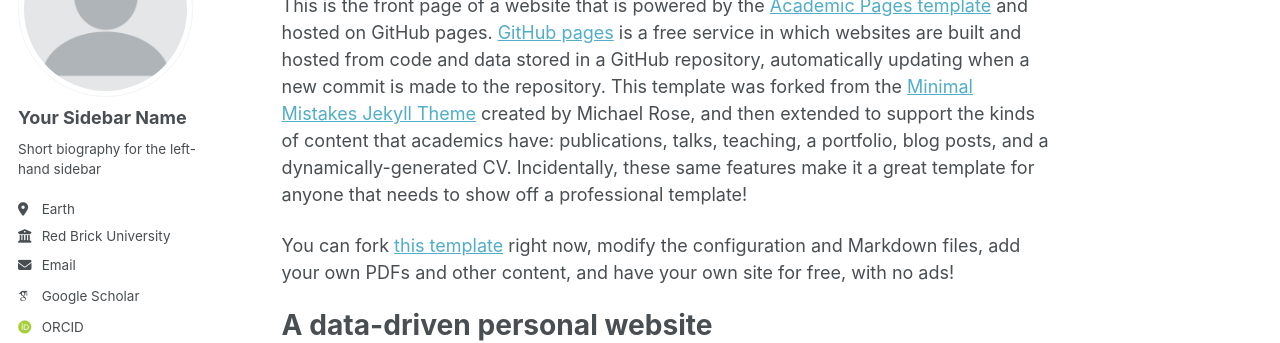
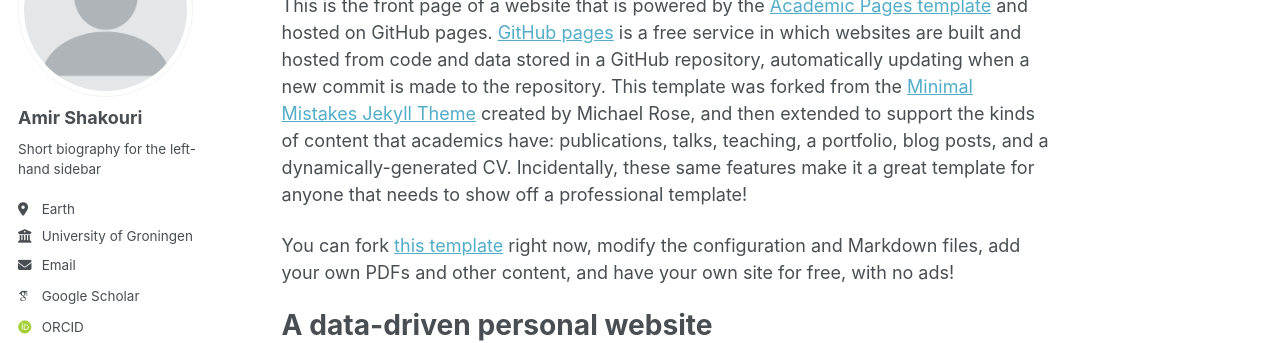
Before and after one commit to a-shakouri/a-shakouri.github.io, a Jekyll site: the page built from _pages/about.md, in a window 1280 px wide. Shown: the part 179-522 px from the top of the page. Built offline with Jekyll 4.4.1, drawn with Linux system fonts in a browser that asks for light colours; some web fonts are replaced; a script bundle is joined from its source files by our own code; library files that are not in the unit come from our copies.

Commit message:
Update _config.yml

```diff
--- a/_config.yml
+++ b/_config.yml
@@ -16,7 +16,7 @@
 url                      : https://a-shakouri.github.io # The base hostname & protocol for your site e.g. "https://[your GitHub username].github.io",
                                                            # or if you already have some other page hosted on Github then use "https://[your GitHub username].github.io/[Your Repo Name]"
 baseurl                  : "" # the subpath of your site, e.g. "/blog"
-repository               : "academicpages/academicpages.github.io"
+repository               : "a-shakouri.github.io"
 
 # Site Author - The following control what appear as part of the author content on the side bar.
 #               If a field is blank the icon and link will not appear, otherwise it will be shown.
@@ -24,13 +24,13 @@
 author:
   # Biographic information
   avatar           : "profile.png"
-  name             : "Your Sidebar Name"
+  name             : "Amir Shakouri"
   pronouns         : # example: "she/her"
   bio              : "Short biography for the left-hand sidebar"
   location         : "Earth"
-  employer         : "Red Brick University"
+  employer         : "University of Groningen"
   uri              : # URL
-  email            : "none@example.org"
+  email            : "a_shakouri@outlook.com"
 
   # Academic websites
   academia         : # URL
```
